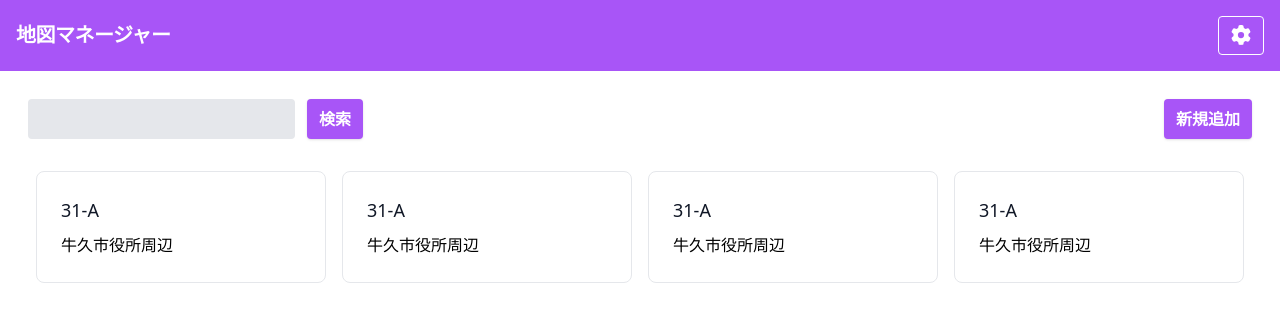
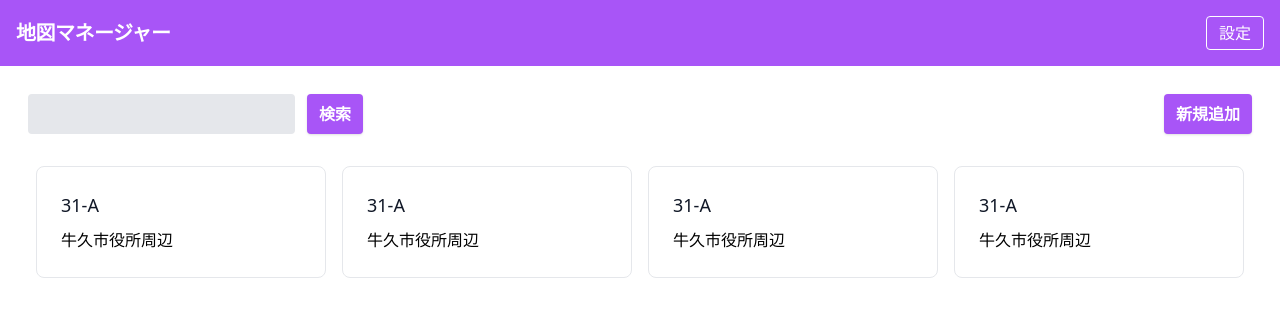
Before and after one commit to ItIsSunny385/chizu-manager, a Next.js app: page / in a window 1280 px wide. Shown: the top 322 px of the page. Built offline with nearby package versions, Linux system fonts and the light colour scheme.

Commit message:
fontawesome を削除

```diff
--- a/package.json
+++ b/package.json
@@ -9,9 +9,6 @@
     "lint": "next lint"
   },
   "dependencies": {
-    "@fortawesome/fontawesome-svg-core": "^6.1.2",
-    "@fortawesome/free-solid-svg-icons": "^6.1.2",
-    "@fortawesome/react-fontawesome": "^0.2.0",
     "next": "12.2.5",
     "next-pwa": "~5.4",
     "react": "18.2.0",
--- a/pages/_app.tsx
+++ b/pages/_app.tsx
@@ -1,8 +1,6 @@
 import "../styles/globals.css";
 import type { AppProps } from "next/app";
 import Link from "next/link";
-import { FontAwesomeIcon } from "@fortawesome/react-fontawesome";
-import { faGear } from "@fortawesome/free-solid-svg-icons";
 import Head from "next/head";
 
 function MyApp({ Component, pageProps }: AppProps) {
@@ -26,8 +24,8 @@ function MyApp({ Component, pageProps }: AppProps) {
           </div>
           <div>
             <Link href="/setting">
-              <a className="inline-block text-xl px-3 py-2 leading-none border rounded text-white border-white hover:border-transparent hover:text-purple-500 hover:bg-white mt-0">
-                <FontAwesomeIcon icon={faGear} />
+              <a className="inline-block text-base px-3 py-2 leading-none border rounded text-white border-white hover:border-transparent hover:text-purple-500 hover:bg-white mt-0">
+                設定
               </a>
             </Link>
           </div>
```
Also changed, not shown: 1 other file (tests, documents, lock files or other folders).
